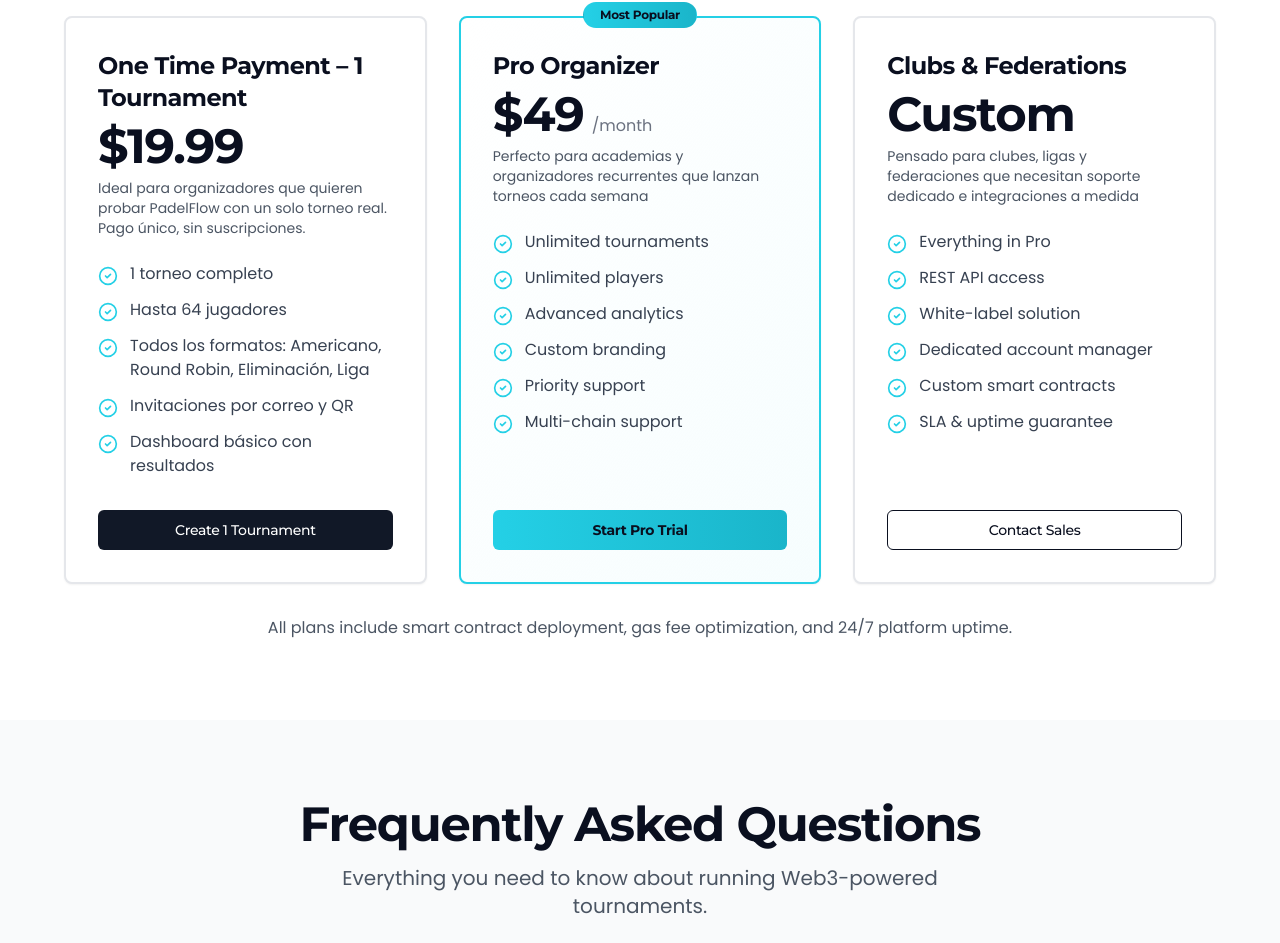
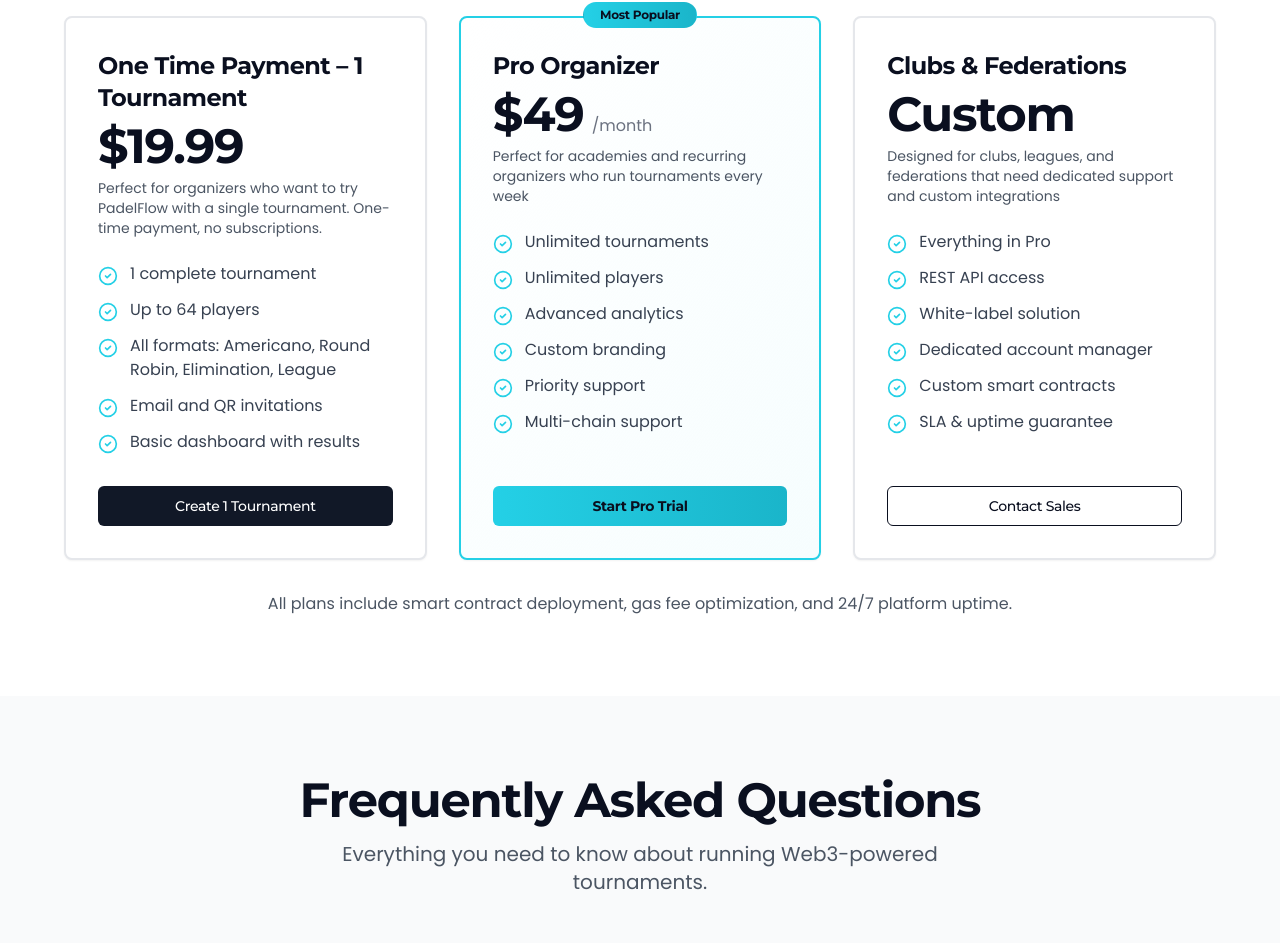
Before and after one commit to OnChainFest/lanegritacrcc, a Next.js app: page / in a window 1280 px wide. Shown: the part 5375-6318 px from the top of the page. Built offline with nearby package versions, Linux system fonts and the light colour scheme.

Commit message:
feat: translate pricing section from Spanish to English
- Translated One Time Payment plan description and features
- Translated Pro Organizer plan description
- Translated Clubs & Federations plan description
- All pricing content now in English

```diff
--- a/app/page.tsx
+++ b/app/page.tsx
@@ -576,29 +576,29 @@ export default function PadelFlowLanding() {
                   <div className="flex items-baseline mb-2">
                     <span className="text-5xl font-heading font-bold text-navy">$19.99</span>
                   </div>
-                  <p className="text-sm text-gray-600 font-body">Ideal para organizadores que quieren probar PadelFlow con un solo torneo real. Pago único, sin suscripciones.</p>
+                  <p className="text-sm text-gray-600 font-body">Perfect for organizers who want to try PadelFlow with a single tournament. One-time payment, no subscriptions.</p>
                 </div>
 
                 <ul className="space-y-3 mb-8 flex-grow">
                   <li className="flex items-start">
                     <CheckCircle2 className="w-5 h-5 text-cyan mt-1 mr-3 flex-shrink-0" />
-                    <span className="text-gray-700 font-body">1 torneo completo</span>
+                    <span className="text-gray-700 font-body">1 complete tournament</span>
                   </li>
                   <li className="flex items-start">
                     <CheckCircle2 className="w-5 h-5 text-cyan mt-1 mr-3 flex-shrink-0" />
-                    <span className="text-gray-700 font-body">Hasta 64 jugadores</span>
+                    <span className="text-gray-700 font-body">Up to 64 players</span>
                   </li>
                   <li className="flex items-start">
                     <CheckCircle2 className="w-5 h-5 text-cyan mt-1 mr-3 flex-shrink-0" />
-                    <span className="text-gray-700 font-body">Todos los formatos: Americano, Round Robin, Eliminación, Liga</span>
+                    <span className="text-gray-700 font-body">All formats: Americano, Round Robin, Elimination, League</span>
                   </li>
                   <li className="flex items-start">
                     <CheckCircle2 className="w-5 h-5 text-cyan mt-1 mr-3 flex-shrink-0" />
-                    <span className="text-gray-700 font-body">Invitaciones por correo y QR</span>
+                    <span className="text-gray-700 font-body">Email and QR invitations</span>
                   </li>
                   <li className="flex items-start">
                     <CheckCircle2 className="w-5 h-5 text-cyan mt-1 mr-3 flex-shrink-0" />
-                    <span className="text-gray-700 font-body">Dashboard básico con resultados</span>
+                    <span className="text-gray-700 font-body">Basic dashboard with results</span>
                   </li>
                 </ul>
 
@@ -622,7 +622,7 @@ export default function PadelFlowLanding() {
                     <span className="text-5xl font-heading font-bold text-navy">$49</span>
                     <span className="text-gray-500 ml-2 font-body">/month</span>
                   </div>
-                  <p className="text-sm text-gray-600 font-body">Perfecto para academias y organizadores recurrentes que lanzan torneos cada semana</p>
+                  <p className="text-sm text-gray-600 font-body">Perfect for academies and recurring organizers who run tournaments every week</p>
                 </div>
 
                 <ul className="space-y-3 mb-8 flex-grow">
@@ -666,7 +666,7 @@ export default function PadelFlowLanding() {
                   <div className="flex items-baseline mb-2">
                     <span className="text-5xl font-heading font-bold text-navy">Custom</span>
                   </div>
-                  <p className="text-sm text-gray-600 font-body">Pensado para clubes, ligas y federaciones que necesitan soporte dedicado e integraciones a medida</p>
+                  <p className="text-sm text-gray-600 font-body">Designed for clubs, leagues, and federations that need dedicated support and custom integrations</p>
                 </div>
 
                 <ul className="space-y-3 mb-8 flex-grow">
```
